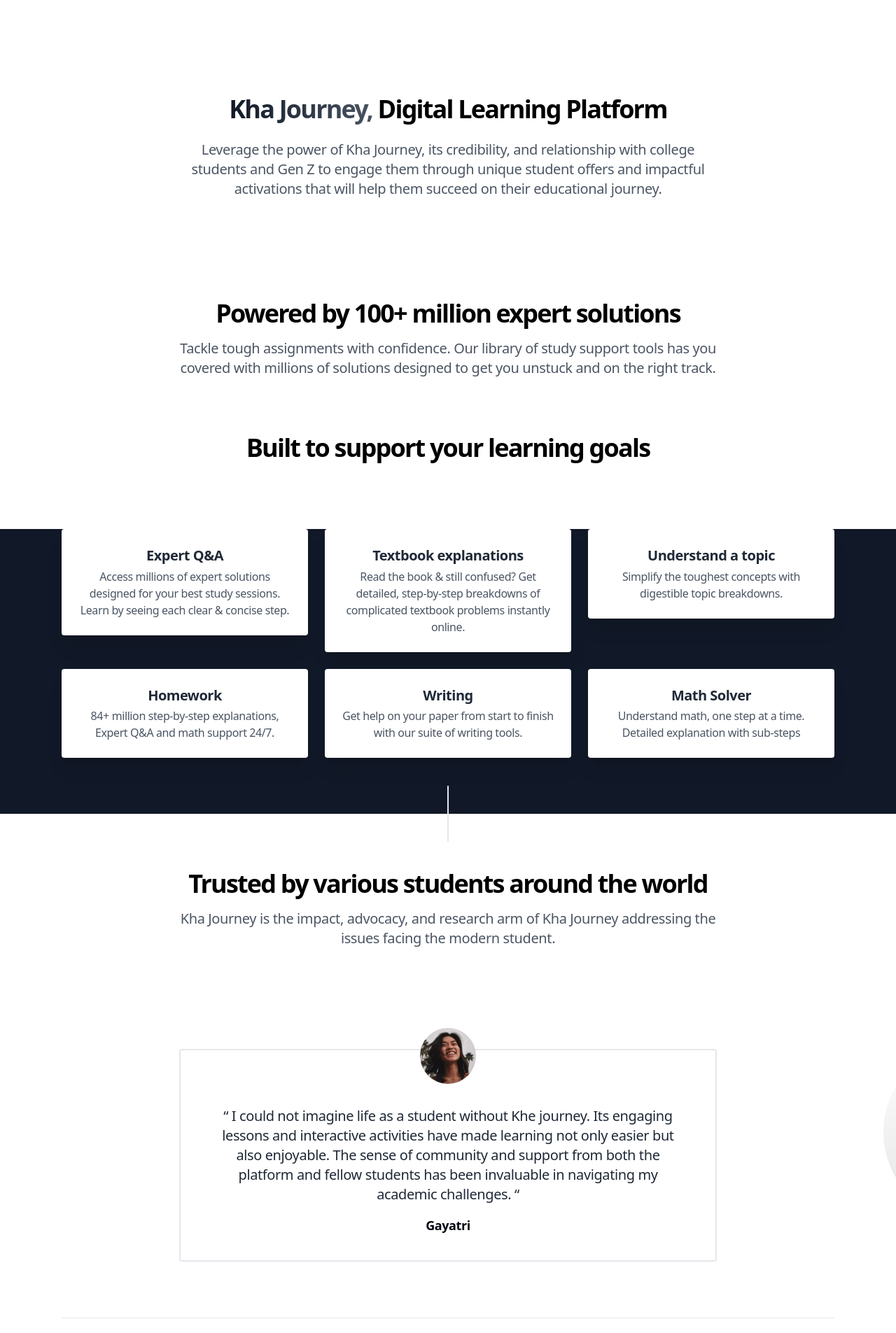
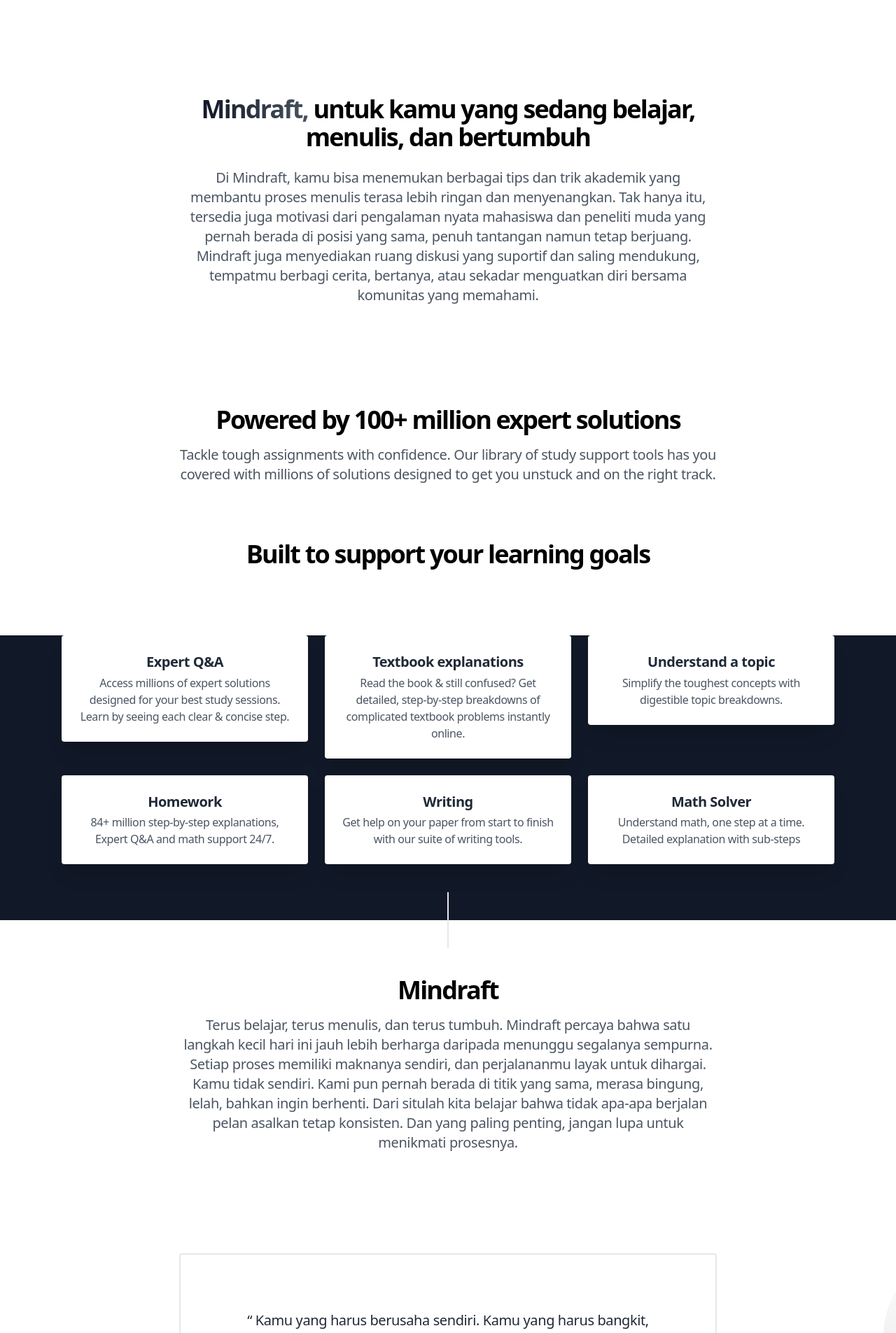
Before and after one commit to lailaroikha/mindraf, a Next.js app: page / in a window 1280 px wide. Shown: the part 540-2445 px from the top of the page at 70% size. Built offline with nearby package versions, Linux system fonts and the light colour scheme.

Commit message:
edit testi

```diff
--- a/components/features.tsx
+++ b/components/features.tsx
@@ -12,8 +12,8 @@ export default function Features() {
 
           {/* Section header */}
           <div className="max-w-3xl mx-auto text-center pb-12 md:pb-16">
-            <h1 className="font-bold pb-2 text-6xl h2 mb-4"><span className="bg-clip-text text-transparent bg-gradient-to-r from-gray-900 to-gray-600"> Kha Journey, </span> Digital Learning Platform</h1>
-            <p className="text-xl text-gray-600">Leverage the power of Kha Journey, its credibility, and relationship with college students and Gen Z to engage them through unique student offers and impactful activations that will help them succeed on their educational journey.</p>
+            <h1 className="font-bold pb-2 text-6xl h2 mb-4"><span className="bg-clip-text text-transparent bg-gradient-to-r from-gray-900 to-gray-600">Mindraft, </span> untuk kamu yang sedang belajar, menulis, dan bertumbuh </h1>
+            <p className="text-xl text-gray-600">Di Mindraft, kamu bisa menemukan berbagai tips dan trik akademik yang membantu proses menulis terasa lebih ringan dan menyenangkan. Tak hanya itu, tersedia juga motivasi dari pengalaman nyata mahasiswa dan peneliti muda yang pernah berada di posisi yang sama, penuh tantangan namun tetap berjuang. Mindraft juga menyediakan ruang diskusi yang suportif dan saling mendukung, tempatmu berbagi cerita, bertanya, atau sekadar menguatkan diri bersama komunitas yang memahami.</p>
           </div>
         </div>
       </div>
--- a/components/testimonials.tsx
+++ b/components/testimonials.tsx
@@ -27,8 +27,10 @@ export default function Testimonials() {
 
           {/* Section header */}
           <div className="max-w-3xl mx-auto text-center pb-12 md:pb-16">
-            <h2 className="h2 mb-4">Trusted by various students around the world</h2>
-            <p className="text-xl text-gray-600" data-aos="zoom-y-out"> Kha Journey is the impact, advocacy, and research arm of Kha Journey addressing the issues facing the modern student. </p>
+            <h2 className="h2 mb-4">Mindraft</h2>
+            <p className="text-xl text-gray-600" data-aos="zoom-y-out"> Terus belajar, terus menulis, dan terus tumbuh. Mindraft percaya bahwa satu langkah kecil hari ini jauh lebih berharga daripada menunggu segalanya sempurna. Setiap proses memiliki maknanya sendiri, dan perjalananmu layak untuk dihargai. Kamu tidak sendiri. Kami pun pernah berada di titik yang sama, merasa bingung, lelah, bahkan ingin berhenti. Dari situlah kita belajar bahwa tidak apa-apa berjalan pelan asalkan tetap konsisten. Dan yang paling penting, jangan lupa untuk menikmati prosesnya.
+
+ </p>
           </div>
 
 
@@ -39,13 +41,11 @@ export default function Testimonials() {
 
               {/* Testimonial */}
               <div className="text-center px-12 py-8 pt-20 mx-4 md:mx-0">
-                <div className="absolute top-0 -mt-8 left-1/2 transform -translate-x-1/2">
-                  <Image className="relative rounded-full w-20 h-20" src={TestimonialImage} alt="Testimonial 01" />
-                </div>
                 <blockquote className="text-gray-800 text-xl font-medium mb-4">
-                  “ I could not imagine life as a student without Khe journey. Its engaging lessons and interactive activities have made learning not only easier but also enjoyable. The sense of community and support from both the platform and fellow students has been invaluable in navigating my academic challenges. “
+                  “ Kamu yang harus berusaha sendiri. Kamu yang harus bangkit, tumbuhkan semangat dari dalam dirimu.
+Dan saat kamu merasa lelah atau kehilangan arah, Mindraft siap menemanimu mencari kembali motivasi itu. Karena semangat yang tumbuh dari dalam, akan jauh lebih kuat ketika kamu tahu ke mana harus melangkah. “
                 </blockquote>
-                <cite className="text-gray-950 block font-bold text-lg not-italic mb-1">Gayatri</cite>
+                <cite className="text-gray-950 block font-bold text-lg not-italic mb-1"> With Mindraft </cite>
               </div>
 
             </div>
```
